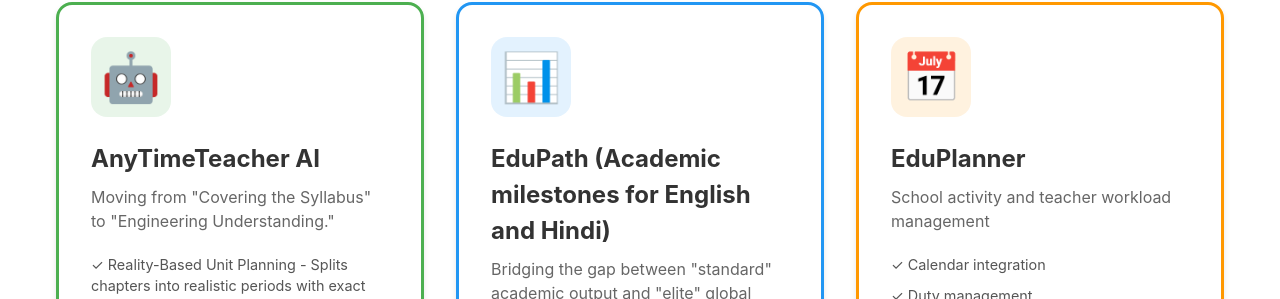
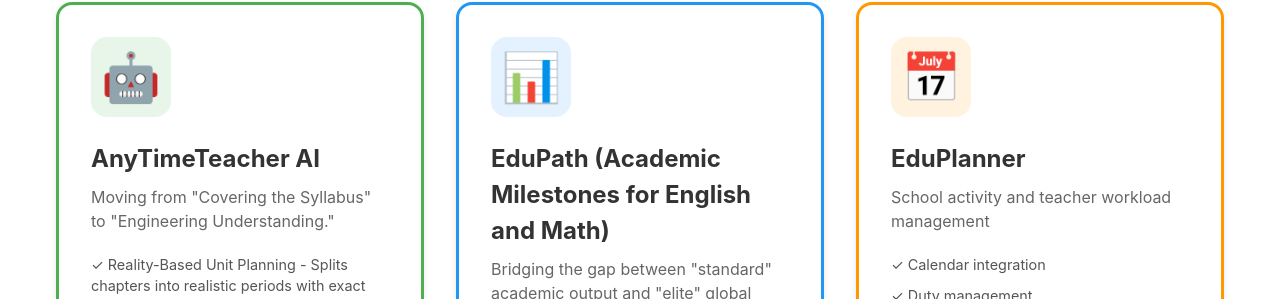
Before and after one commit to DrRajeevTyagi/anytimeteacher-landing, a React (Vite) app: page / in a window 1280 px wide. Shown: the part 789-1088 px from the top of the page. Built offline with nearby package versions, Linux system fonts and the light colour scheme.

Commit message:
Correct EduPath name to 'Academic Milestones for English and Math'

```diff
--- a/src/App.tsx
+++ b/src/App.tsx
@@ -22,7 +22,7 @@ function App() {
     },
     {
       id: 'edupath',
-      name: 'EduPath (Academic milestones for English and Hindi)',
+      name: 'EduPath (Academic Milestones for English and Math)',
       icon: '📊',
       description: 'Bridging the gap between "standard" academic output and "elite" global proficiency',
       features: [
```
